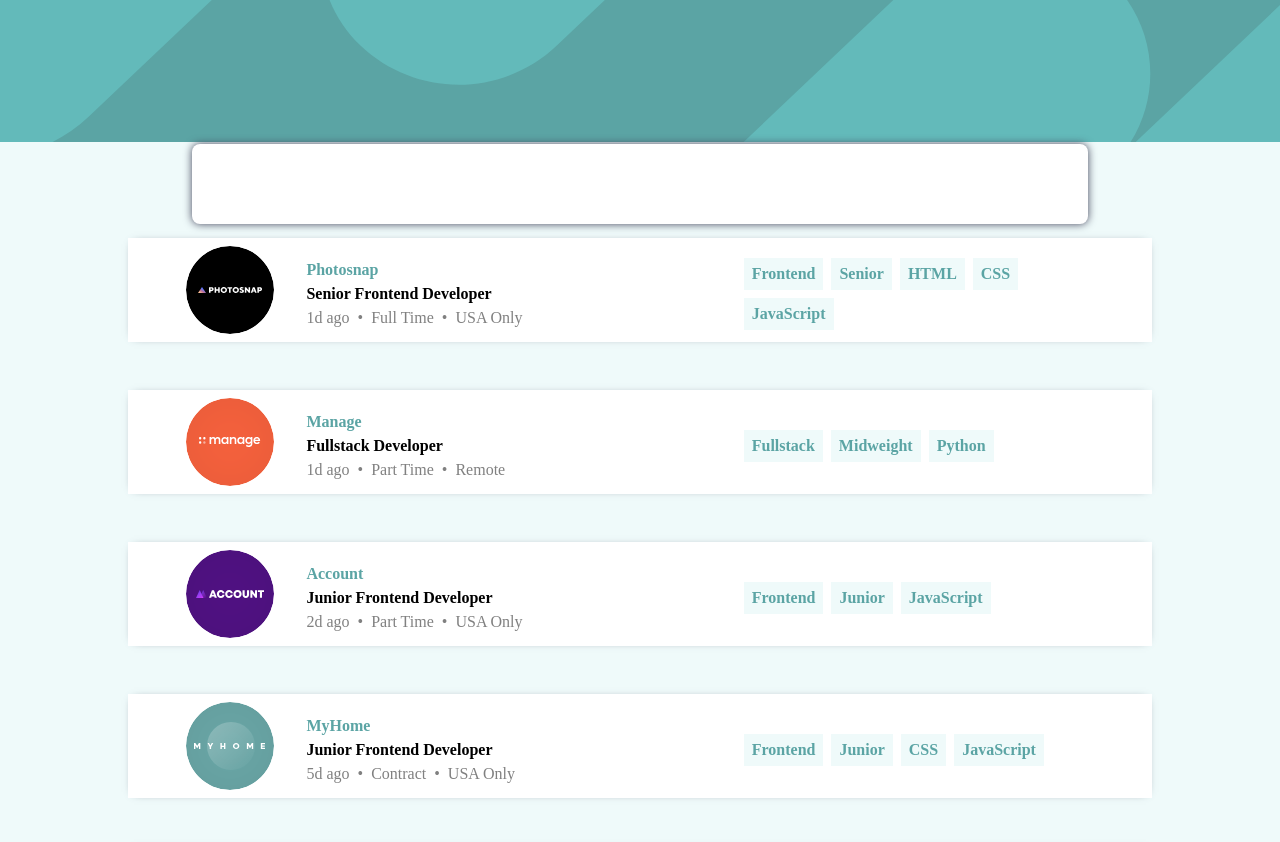
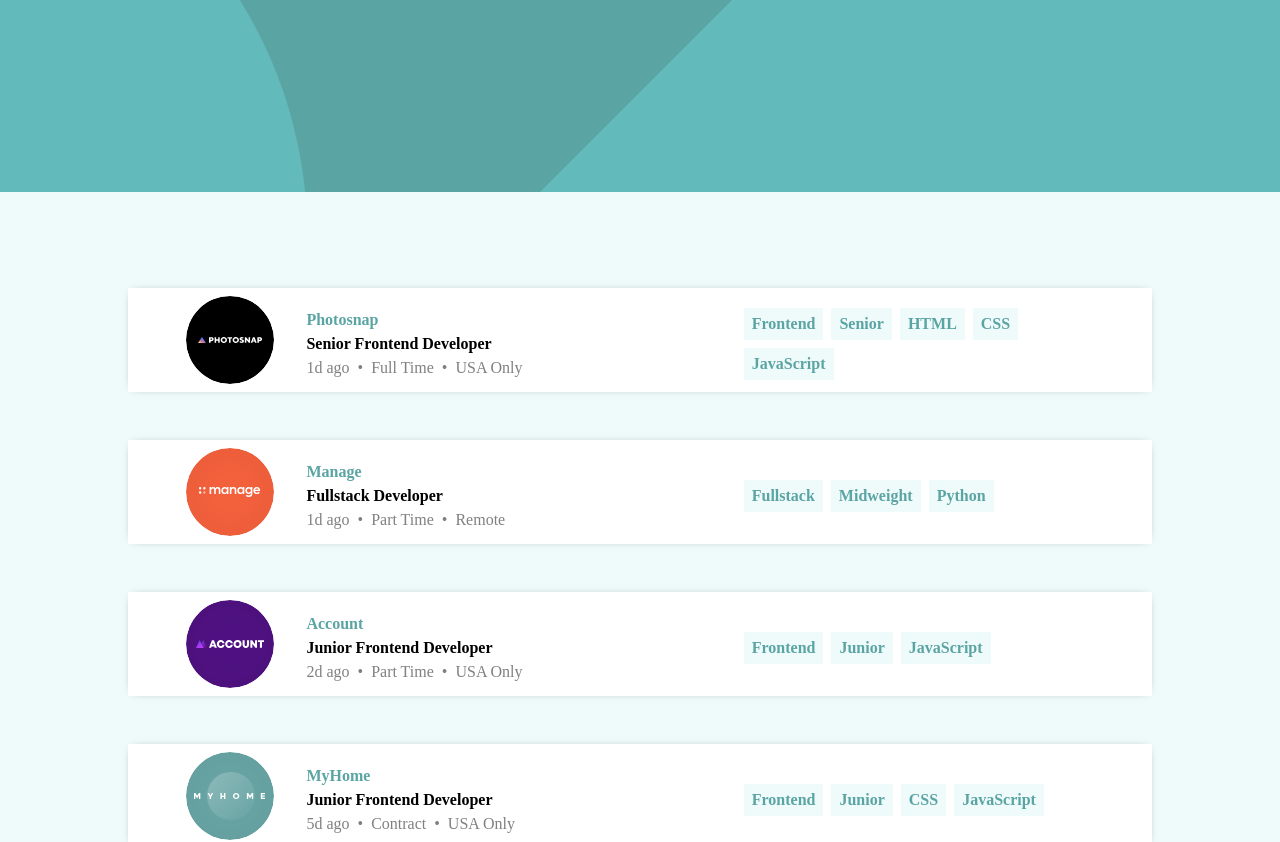
Before and after one commit to wiktohh/job-listings-with-filtering, a React (Create React App) app: page / in a window 1280 px wide. Shown: the top 842 px of the page. Built offline with nearby package versions, Linux system fonts and the light colour scheme.

Commit message:
add tags to filter

```diff
--- a/src/App.tsx
+++ b/src/App.tsx
@@ -1,16 +1,26 @@
-import React from 'react';
-import logo from './logo.svg';
+import React, { useState } from 'react';
 import './styles/App.scss';
-
-import Header from './components/Header';
 import Main from './components/Main';
 
 function App() {
+
+  const [tags, setTags] = useState<string[]>([])
+
+  const handleTags = (newTag: string) => {
+    if(!tags.includes(newTag)){
+    setTags([newTag, ...tags])
+    }
+  }
+
   return (
     <div className="App">
-      <Header/>
-      <input type="text" className='input'/>
-      <Main/>
+      <div className="header"></div>
+      {tags.length === 0 ? null : (
+        <div className="tags">{tags.map(tag =>
+            <div className="tag">{tag}<button className='removeBtn'>X</button></div>
+          )}</div>
+      )}
+      <Main handleTags={handleTags}/>
     </div>
   );
 }
--- a/src/components/Header.tsx
+++ /dev/null
@@ -1,14 +0,0 @@
-import {ReactComponent as BgHeaderMobile } from '../images/bg-header-mobile.svg';
-import {ReactComponent as BgHeaderDesktop } from '../images/bg-header-desktop.svg';
-import "../styles/_header.scss"
-
-const Header = () => {
-    return (
-        <div className='header'>
-            <BgHeaderMobile className="bg-mobile"/>
-            <BgHeaderDesktop className="bg-desktop"/>
-        </div>
-     );
-}
-
-export default Header;
--- a/src/components/Main.tsx
+++ b/src/components/Main.tsx
@@ -1,7 +1,17 @@
 import "../styles/_main.scss"
 import Offers from "../data.json"
 
-const Main = () => {
+interface MainProps{
+    handleTags: Function
+}
+
+const Main = ({handleTags}: MainProps) => {
+
+    const addToTag = (e: React.MouseEvent<HTMLDivElement>) => {
+        const target = e.target as HTMLInputElement;
+        const innerHTML = target.innerHTML
+        handleTags(innerHTML)
+    }
 
     return (
         <div className="main">
@@ -28,10 +38,10 @@ const Main = () => {
                      </div>
                      </span>
                      <div className="skills">
-                        <div className="skill">{offer.role}</div>
-                        <div className="skill">{offer.level}</div>
+                        <div onClick={addToTag} className="skill">{offer.role}</div>
+                        <div onClick={addToTag} className="skill">{offer.level}</div>
                         {offer.languages.map(language => (
-                            <div className="skill">
+                            <div onClick={addToTag} className="skill">
                                 {language}
                             </div>
                         ))}
--- a/src/styles/App.scss
+++ b/src/styles/App.scss
@@ -3,30 +3,44 @@
 $primary-color: hsl(180, 29%, 50%);
 
 .App{
-    position: relative;
-    display: flex;
-    flex-direction: column;
-    align-items: center;
     height: 100vh;
 
-    input{
+    .header{
+        width: 100%;
+        height: 12rem;
+        background: hsl(180, 29%, 50%) url(../images/bg-header-mobile.svg);
+        background-repeat: no-repeat;
+        background-size: cover;
+    }
+    .tags{
         position: absolute;
-        padding: .5rem;
-        top:10rem;
-        width:70%;
-        height:10%;
-        border-radius: .5rem;
-        border: none;
-        box-shadow: 0px 0px 9px 0px rgba(66, 68, 90, 1);
+        top: 10.5rem;
+        left: 50%;
+        transform: translateX(-50%);
+        display:flex;
+        width: 80%;
+        background: white;
+        border-radius: 1rem;
+        padding: 1rem;
+        box-shadow: 0px 10px 15px -7px rgb(93 164 164 / 50%);
 
-        @media screen and (min-width:768px){
-            top:4rem;
-        }
-
-        @media screen and (min-width:1220px){
-            top:9rem;
+        .tag{
+            display:flex;
+            justify-content: center;
+            align-items: center;
+            margin-right: 2rem;
+            background-color: hsl(180, 52%, 96%);
+            color: hsl(180, 29%, 50%);
+            font-weight: bold;
+            .removeBtn{
+                border:none; outline: none;
+                background: hsl(180, 29%, 50%);
+                color:white;
+                font-size:1.5rem;
+            }
+            .removeBtn:hover{
+                background-color: black;
+            }
         }
     }
-
-
 }
--- a/src/styles/_header.scss
+++ /dev/null
@@ -1,23 +0,0 @@
-@import '_reset.scss';
-
-$primary-color: hsl(180, 29%, 50%);
-.header{
-    background-color: $primary-color;
-
-.bg-mobile{
-    width:100vw;
-    height:100%;
-
-    @media screen and (min-width:768px){
-        display:none;
-    }
-}
-.bg-desktop{
-    width:100vw;
-    height:100%;
-
-    @media screen and (max-width:768px){
-        display:none;
-    }
-}
-}
```
